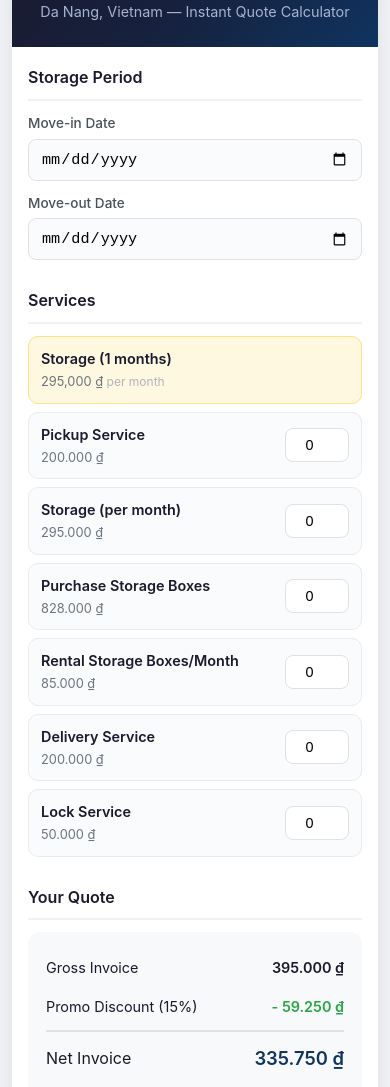
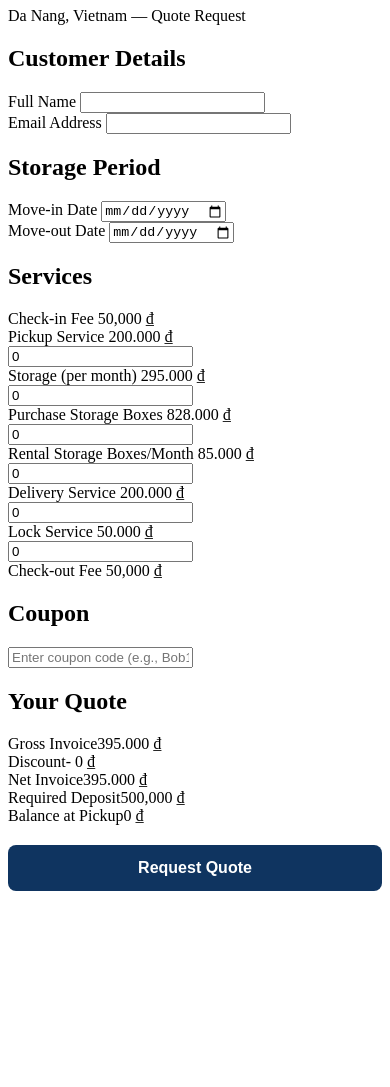
Before and after one commit to GetOutOfThatGarden/storage-unit-quote-calculator, a plain HTML site: page index.html in a window 390 px wide. Shown: the part 73-1160 px from the top of the page. After the commit the page ends 972 px from the top, so only its background shows below. Drawn offline with Linux system fonts and the light colour scheme.

Commit message:
feat: add contact, coupons, mandatory fees, fix deposit

```diff
--- a/index.html
+++ b/index.html
@@ -10,64 +10,74 @@
     <div class="container">
         <div class="header">
             <h1>Bamboo Bob's Storage</h1>
-            <p class="subtitle">Da Nang, Vietnam — Instant Quote Calculator</p>
+            <p class="subtitle">Da Nang, Vietnam — Quote Request</p>
         </div>
 
-        <form id="quote-form">
+        <form id="quote-form" action="https://formspree.io/f/mqkrvwzk" method="POST">
+            <div class="section">
+                <h2>Customer Details</h2>
+                <div class="row">
+                    <div class="form-group">
+                        <label for="name">Full Name</label>
+                        <input type="text" id="name" name="name" required>
+                    </div>
+                    <div class="form-group">
+                        <label for="email">Email Address</label>
+                        <input type="email" id="email" name="email" required>
+                    </div>
+                </div>
+            </div>
+
             <div class="section">
                 <h2>Storage Period</h2>
                 <div class="row">
                     <div class="form-group">
                         <label for="date-in">Move-in Date</label>
-                        <input type="date" id="date-in">
+                        <input type="date" id="date-in" name="date-in" required>
                     </div>
                     <div class="form-group">
                         <label for="date-out">Move-out Date</label>
-                        <input type="date" id="date-out">
+                        <input type="date" id="date-out" name="date-out" required>
                     </div>
                 </div>
             </div>
 
             <div class="section">
                 <h2>Services</h2>
-                <div class="service-row highlight">
+                <div class="service-row automatic">
                     <div class="service-info">
-                        <span class="service-name" id="storage-display">Storage</span>
-                        <span class="service-rate">295,000 ₫ <small>per month</small></span>
+                        <span class="service-name">Check-in Fee</span>
+                        <span class="service-rate">50,000 ₫</span>
                     </div>
                 </div>
-                <div id="services-container">
-                    <!-- Dynamic services injected here -->
+                <div id="services-container"></div>
+                <div class="service-row automatic">
+                    <div class="service-info">
+                        <span class="service-name">Check-out Fee</span>
+                        <span class="service-rate">50,000 ₫</span>
+                    </div>
+                </div>
+            </div>
+
+            <div class="section">
+                <h2>Coupon</h2>
+                <div class="form-group">
+                    <input type="text" id="coupon" name="coupon" placeholder="Enter coupon code (e.g., Bob15)">
                 </div>
             </div>
 
             <div class="section">
                 <h2>Your Quote</h2>
                 <div class="totals">
-                    <div class="total-row">
-                        <span>Gross Invoice</span>
-                        <span id="gross">0 ₫</span>
-                    </div>
-                    <div class="total-row discount">
-                        <span>Promo Discount (15%)</span>
-                        <span id="discount">-0 ₫</span>
-                    </div>
-                    <div class="total-row net">
-                        <span>Net Invoice</span>
-                        <span id="net">0 ₫</span>
-                    </div>
-                    <div class="total-row">
-                        <span>Deposit Paid</span>
-                        <input type="number" id="deposit" min="0" value="0" placeholder="0">
-                    </div>
-                    <div class="total-row balance">
-                        <span>Balance at Pickup/Delivery</span>
-                        <span id="balance">0 ₫</span>
-                    </div>
+                    <div class="total-row"><span>Gross Invoice</span><span id="gross">0 ₫</span></div>
+                    <div class="total-row discount"><span>Discount</span><span id="discount">-0 ₫</span></div>
+                    <div class="total-row net"><span>Net Invoice</span><span id="net">0 ₫</span></div>
+                    <div class="total-row"><span>Required Deposit</span><span>500,000 ₫</span></div>
+                    <div class="total-row balance"><span>Balance at Pickup</span><span id="balance">0 ₫</span></div>
                 </div>
             </div>
 
-            <p class="disclaimer">This is an instant estimate. Final pricing confirmed upon booking.</p>
+            <button type="submit" class="submit-btn">Request Quote</button>
         </form>
     </div>
     <script src="script.js"></script>
--- a/script.js
+++ b/script.js
@@ -1,12 +1,10 @@
 const SERVICES = [
-    { id: "check-in", name: "Check-in Service", rate: 50000, type: "automatic" },
-    { id: "pickup", name: "Pickup Service", rate: 200000, type: "optional" },
-    { id: "storage", name: "Storage (per month)", rate: 295000, type: "required" },
-    { id: "purchase-boxes", name: "Purchase Storage Boxes", rate: 828000, type: "optional" },
-    { id: "rental-boxes", name: "Rental Storage Boxes/Month", rate: 85000, type: "optional" },
-    { id: "check-out", name: "Check-out Service", rate: 50000, type: "automatic" },
-    { id: "delivery", name: "Delivery Service", rate: 200000, type: "optional" },
-    { id: "lock", name: "Lock Service", rate: 50000, type: "optional" }
+    { id: "pickup", name: "Pickup Service", rate: 200000 },
+    { id: "storage", name: "Storage (per month)", rate: 295000 },
+    { id: "purchase-boxes", name: "Purchase Storage Boxes", rate: 828000 },
+    { id: "rental-boxes", name: "Rental Storage Boxes/Month", rate: 85000 },
+    { id: "delivery", name: "Delivery Service", rate: 200000 },
+    { id: "lock", name: "Lock Service", rate: 50000 }
 ];
 
 function monthsBetween(d1, d2) {
@@ -26,8 +24,6 @@
 function initForm() {
     const container = document.getElementById('services-container');
     SERVICES.forEach(s => {
-        if (s.type === 'automatic') return; // Handled in calc
-
         const div = document.createElement('div');
         div.className = 'service-row';
         div.innerHTML = `
@@ -35,7 +31,7 @@
                 <span class="service-name">${s.name}</span>
                 <span class="service-rate">${formatVND(s.rate)}</span>
             </div>
-            <input type="number" class="qty-input" id="qty-${s.id}" data-id="${s.id}" min="0" value="0" placeholder="Qty">
+            <input type="number" class="qty-input" id="qty-${s.id}" name="qty-${s.id}" data-rate="${s.rate}" min="0" value="0" placeholder="0">
         `;
         container.appendChild(div);
     });
@@ -46,31 +42,28 @@
     const dateOut = document.getElementById('date-out').value;
     const months = monthsBetween(dateIn, dateOut);
 
-    let gross = 0;
+    let gross = 100000; // Automatic: Check-in (50k) + Check-out (50k)
 
-    // Automatic fees
-    gross += 50000; // Check-in
-    gross += 50000; // Check-out
-
-    // Storage (required)
+    // Storage
     gross += months * 295000;
-    document.getElementById('storage-display').textContent = `Storage (${months} months)`;
 
     // Optional fees
-    SERVICES.filter(s => s.type === 'optional').forEach(s => {
+    SERVICES.forEach(s => {
+        if (s.id === 'storage') return;
         const qty = parseInt(document.getElementById(`qty-${s.id}`).value) || 0;
         gross += qty * s.rate;
     });
 
-    const discount = gross * 0.15;
+    // Discount
+    const coupon = document.getElementById('coupon').value;
+    const discount = (coupon === 'Bob15') ? gross * 0.15 : 0;
     const net = gross - discount;
-    const deposit = parseInt(document.getElementById('deposit').value) || 0;
-    const balance = net - deposit;
+    const balance = net - 500000; // Fixed deposit
 
     document.getElementById('gross').textContent = formatVND(gross);
     document.getElementById('discount').textContent = '- ' + formatVND(discount);
     document.getElementById('net').textContent = formatVND(net);
-    document.getElementById('balance').textContent = formatVND(balance);
+    document.getElementById('balance').textContent = formatVND(Math.max(0, balance));
 }
 
 document.addEventListener('DOMContentLoaded', () => {
--- a/style.css
+++ b/style.css
@@ -1,303 +1,17 @@
-* {
-    margin: 0;
-    padding: 0;
-    box-sizing: border-box;
+.submit-btn {
+    width: 100%;
+    padding: 14px;
+    background: #0f3460;
+    color: #fff;
+    border: none;
+    border-radius: 8px;
+    font-size: 1rem;
+    font-weight: 600;
+    cursor: pointer;
+    margin-top: 20px;
+    transition: background 0.2s;
 }
 
-body {
-    font-family: -apple-system, BlinkMacSystemFont, 'Segoe UI', Roboto, sans-serif;
-    background: #f0f2f5;
-    color: #1a1a2e;
-    line-height: 1.6;
-    padding: 20px;
+.submit-btn:hover {
+    background: #1a1a2e;
 }
-
-.container {
-    max-width: 680px;
-    margin: 0 auto;
-    background: #fff;
-    border-radius: 16px;
-    box-shadow: 0 2px 20px rgba(0,0,0,0.08);
-    overflow: hidden;
-}
-
-.header {
-    background: linear-gradient(135deg, #1a1a2e 0%, #16213e 50%, #0f3460 100%);
-    color: #fff;
-    padding: 32px 28px;
-    text-align: center;
-}
-
-.header h1 {
-    font-size: 1.6rem;
-    font-weight: 700;
-    letter-spacing: -0.5px;
-}
-
-.subtitle {
-    font-size: 0.9rem;
-    color: #a8b2d1;
-    margin-top: 4px;
-}
-
-#quote-form {
-    padding: 24px 28px 32px;
-}
-
-.section {
-    margin-bottom: 28px;
-}
-
-.section h2 {
-    font-size: 1rem;
-    font-weight: 600;
-    color: #1a1a2e;
-    margin-bottom: 12px;
-    padding-bottom: 8px;
-    border-bottom: 2px solid #f0f2f5;
-}
-
-.section-note {
-    font-size: 0.85rem;
-    color: #6c757d;
-    margin-bottom: 12px;
-}
-
-.row {
-    display: flex;
-    gap: 16px;
-}
-
-.row .form-group {
-    flex: 1;
-}
-
-.form-group {
-    margin-bottom: 0;
-}
-
-.form-group label {
-    display: block;
-    font-size: 0.85rem;
-    font-weight: 500;
-    color: #495057;
-    margin-bottom: 4px;
-}
-
-.form-group input[type="date"],
-.form-group input[type="text"] {
-    width: 100%;
-    padding: 10px 12px;
-    border: 1.5px solid #dee2e6;
-    border-radius: 8px;
-    font-size: 0.95rem;
-    transition: border-color 0.2s;
-    background: #fafbfc;
-}
-
-.form-group input:focus {
-    outline: none;
-    border-color: #0f3460;
-    background: #fff;
-}
-
-.promo-badge {
-    display: inline-block;
-    margin-top: 8px;
-    padding: 4px 12px;
-    border-radius: 20px;
-    font-size: 0.8rem;
-    font-weight: 600;
-}
-
-.promo-badge.active {
-    background: #d4edda;
-    color: #155724;
-}
-
-.service-row {
-    display: flex;
-    align-items: center;
-    justify-content: space-between;
-    padding: 12px 14px;
-    background: #fafbfc;
-    border: 1.5px solid #e9ecef;
-    border-radius: 10px;
-    margin-bottom: 8px;
-    transition: border-color 0.2s;
-}
-
-.service-row:hover {
-    border-color: #ced4da;
-}
-
-.service-row.highlight {
-    background: #fff8e1;
-    border-color: #ffe082;
-}
-
-.service-info {
-    display: flex;
-    flex-direction: column;
-    gap: 2px;
-}
-
-.service-name {
-    font-size: 0.9rem;
-    font-weight: 600;
-    color: #1a1a2e;
-}
-
-.service-rate {
-    font-size: 0.8rem;
-    color: #6c757d;
-}
-
-.service-rate small {
-    font-size: 0.75rem;
-    color: #adb5bd;
-}
-
-.qty-input {
-    width: 72px;
-    padding: 8px 10px;
-    border: 1.5px solid #dee2e6;
-    border-radius: 8px;
-    font-size: 0.9rem;
-    text-align: center;
-    background: #fff;
-    transition: border-color 0.2s;
-}
-
-.qty-input:focus {
-    outline: none;
-    border-color: #0f3460;
-}
-
-.storage-detail {
-    display: flex;
-    flex-direction: column;
-    align-items: flex-end;
-    gap: 2px;
-}
-
-#storage-months-display {
-    font-size: 0.8rem;
-    color: #6c757d;
-}
-
-.storage-amount {
-    font-size: 0.9rem;
-    font-weight: 600;
-    color: #1a1a2e;
-}
-
-.totals {
-    background: #f8f9fa;
-    border-radius: 12px;
-    padding: 16px 18px;
-}
-
-.total-row {
-    display: flex;
-    justify-content: space-between;
-    align-items: center;
-    padding: 8px 0;
-    font-size: 0.9rem;
-}
-
-.total-row span:last-child {
-    font-weight: 600;
-    text-align: right;
-}
-
-.total-row.discount span:last-child {
-    color: #28a745;
-}
-
-.total-row.net {
-    border-top: 2px solid #dee2e6;
-    padding-top: 12px;
-    margin-top: 4px;
-    font-size: 1rem;
-}
-
-.total-row.net span:last-child {
-    font-size: 1.15rem;
-    color: #0f3460;
-}
-
-.total-row input#deposit {
-    width: 130px;
-    padding: 8px 10px;
-    border: 1.5px solid #dee2e6;
-    border-radius: 8px;
-    font-size: 0.9rem;
-    text-align: right;
-    background: #fff;
-}
-
-.total-row input#deposit:focus {
-    outline: none;
-    border-color: #0f3460;
-}
-
-.total-row.balance {
-    border-top: 2px solid #dee2e6;
-    padding-top: 12px;
-    margin-top: 4px;
-    font-size: 1.05rem;
-}
-
-.total-row.balance span:last-child {
-    color: #0f3460;
-    font-size: 1.2rem;
-}
-
-.disclaimer {
-    text-align: center;
-    font-size: 0.78rem;
-    color: #adb5bd;
-    margin-top: 20px;
-}
-
-@media (max-width: 520px) {
-    body {
-        padding: 12px;
-    }
-
-    .header {
-        padding: 24px 18px;
-    }
-
-    .header h1 {
-        font-size: 1.3rem;
-    }
-
-    #quote-form {
-        padding: 18px 16px 24px;
-    }
-
-    .row {
-        flex-direction: column;
-        gap: 12px;
-    }
-
-    .service-row {
-        padding: 10px 12px;
-    }
-
-    .qty-input {
-        width: 64px;
-        padding: 8px;
-    }
-
-    .total-row {
-        flex-wrap: wrap;
-        gap: 8px;
-    }
-
-    .total-row input#deposit {
-        width: 100px;
-    }
-}
```
